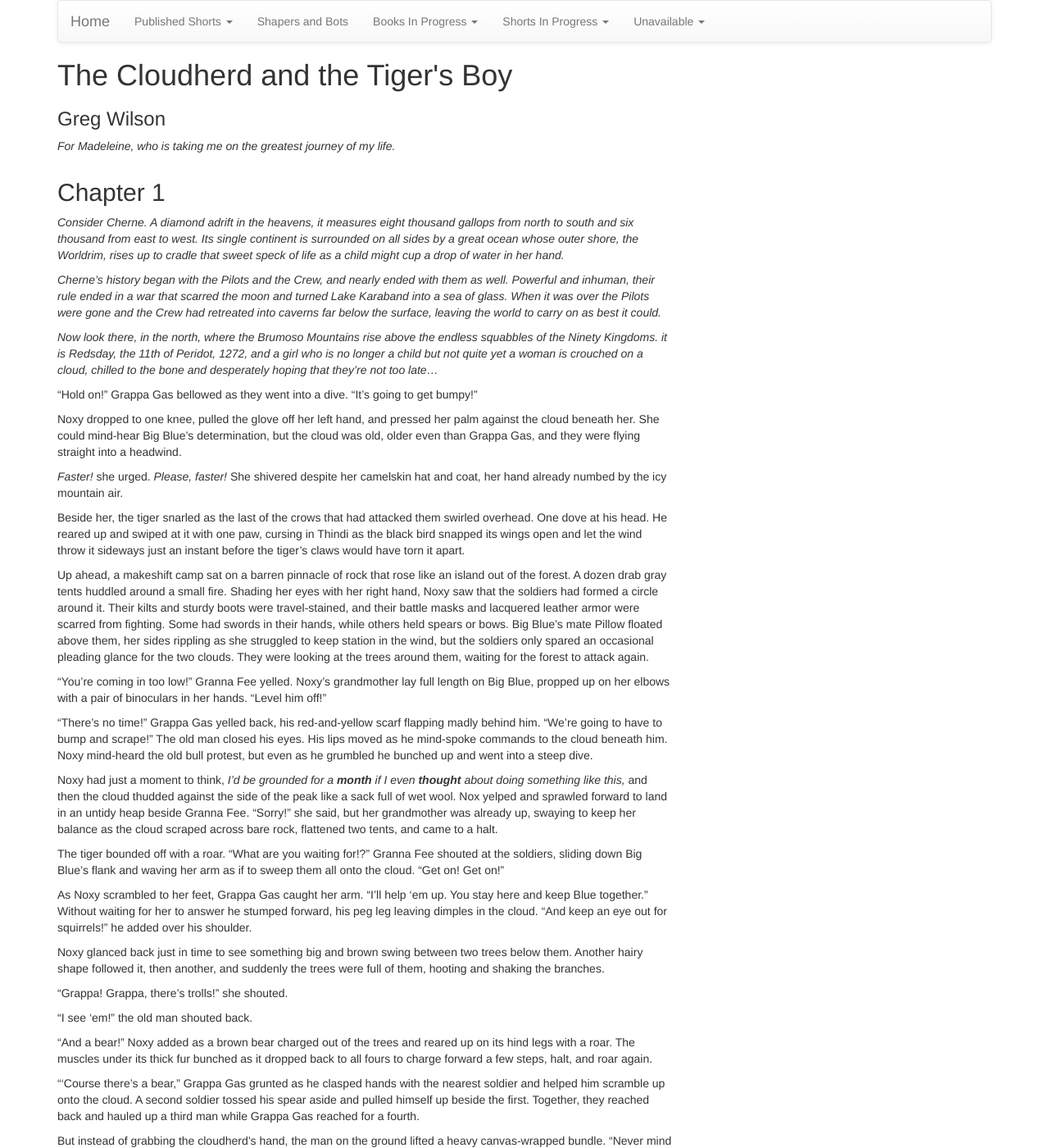
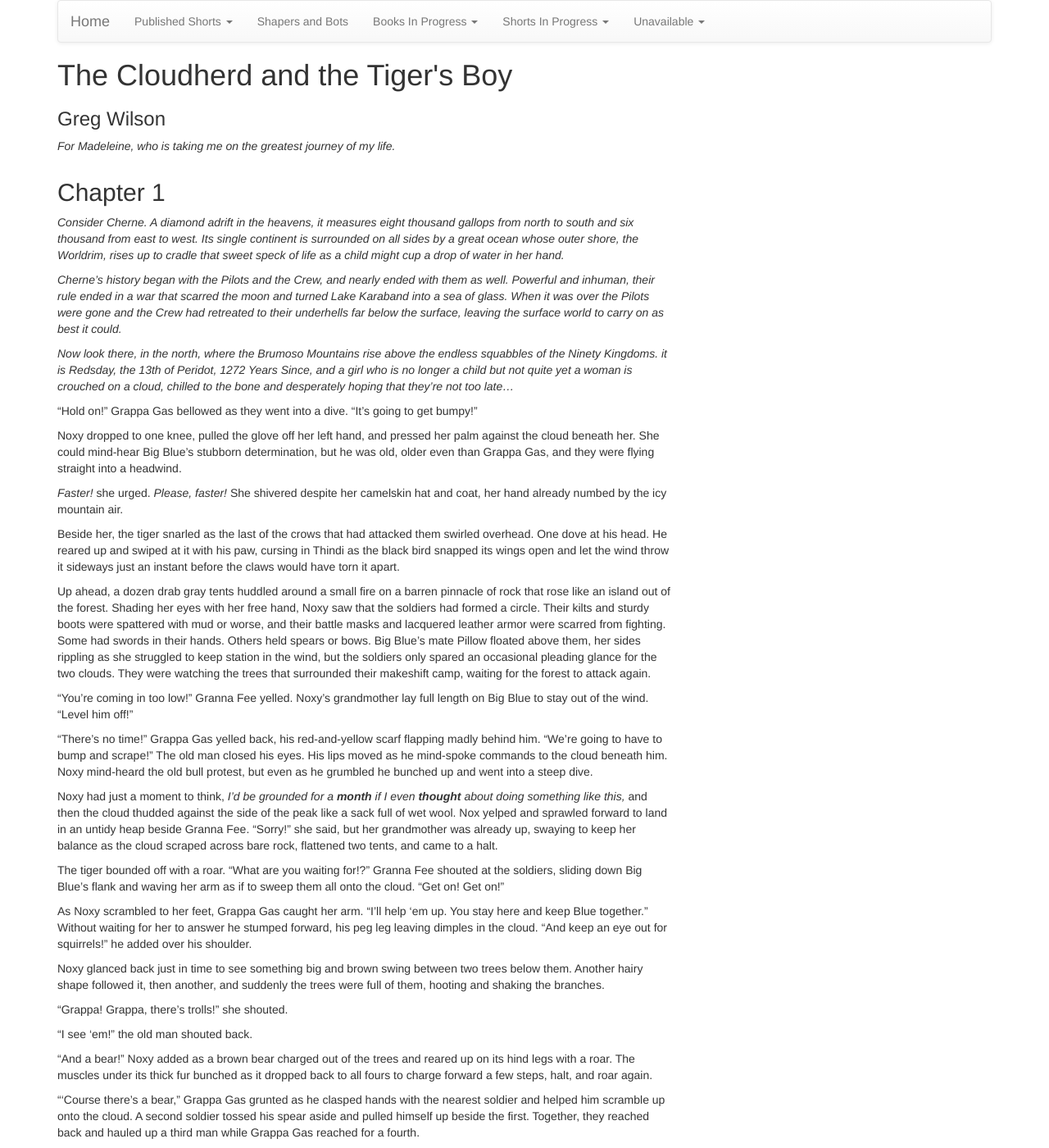
Before and after one commit to gvwilson/sensibleadventures, a Jekyll site: the page built from cloudherd-tigers-boy/cloudherd-tigers-boy.md, in a window 1280 px wide and 1400 px high. Shown: the whole window at 82% size. Built offline with Jekyll 4.4.1, drawn with Linux system fonts in a browser that asks for light colours; nearby versions of some CDN libraries; library files that are not in the unit come from our copies; some of the changed text lies outside the part shown.

Commit message:
Camels not goofs

```diff
--- a/cloudherd-tigers-boy/cloudherd-tigers-boy.md
+++ b/cloudherd-tigers-boy/cloudherd-tigers-boy.md
@@ -17,46 +17,44 @@
 *Cherne's history began with the Pilots and the Crew, and nearly ended with them
 as well.  Powerful and inhuman, their rule ended in a war that scarred the moon
 and turned Lake Karaband into a sea of glass.  When it was over the Pilots were
-gone and the Crew had retreated into caverns far below the surface, leaving the
-world to carry on as best it could.*
+gone and the Crew had retreated to their underhells far below the surface,
+leaving the surface world to carry on as best it could.*
 
 *Now look there, in the north, where the Brumoso Mountains rise above the
-endless squabbles of the Ninety Kingdoms.  it is Redsday, the 11th of Peridot,
-1272, and a girl who is no longer a child but not quite yet a woman is crouched
-on a cloud, chilled to the bone and desperately hoping that they're not too
-late...*
+endless squabbles of the Ninety Kingdoms.  it is Redsday, the 13th of Peridot,
+1272 Years Since, and a girl who is no longer a child but not quite yet a woman
+is crouched on a cloud, chilled to the bone and desperately hoping that they're
+not too late...*
 
 "Hold on!" Grappa Gas bellowed as they went into a dive.  "It's going to get
 bumpy!"
 
 Noxy dropped to one knee, pulled the glove off her left hand, and pressed her
-palm against the cloud beneath her.  She could mind-hear Big Blue's
-determination, but the cloud was old, older even than Grappa Gas, and they were
-flying straight into a headwind.
+palm against the cloud beneath her.  She could mind-hear Big Blue's stubborn
+determination, but he was old, older even than Grappa Gas, and they were flying
+straight into a headwind.
 
 *Faster!* she urged.  *Please, faster!* She shivered despite her camelskin hat
 and coat, her hand already numbed by the icy mountain air.
 
 Beside her, the tiger snarled as the last of the crows that had attacked them
-swirled overhead.  One dove at his head.  He reared up and swiped at it with one
+swirled overhead.  One dove at his head.  He reared up and swiped at it with his
 paw, cursing in Thindi as the black bird snapped its wings open and let the wind
-throw it sideways just an instant before the tiger's claws would have torn it
-apart.
-
-Up ahead, a makeshift camp sat on a barren pinnacle of rock that rose like an
-island out of the forest.  A dozen drab gray tents huddled around a small fire.
-Shading her eyes with her right hand, Noxy saw that the soldiers had formed a
-circle around it.  Their kilts and sturdy boots were travel-stained, and their
-battle masks and lacquered leather armor were scarred from fighting.  Some had
-swords in their hands, while others held spears or bows.  Big Blue's mate Pillow
-floated above them, her sides rippling as she struggled to keep station in the
-wind, but the soldiers only spared an occasional pleading glance for the two
-clouds.  They were looking at the trees around them, waiting for the forest to
-attack again.
+throw it sideways just an instant before the claws would have torn it apart.
+
+Up ahead, a dozen drab gray tents huddled around a small fire on a barren
+pinnacle of rock that rose like an island out of the forest.  Shading her eyes
+with her free hand, Noxy saw that the soldiers had formed a circle.  Their kilts
+and sturdy boots were spattered with mud or worse, and their battle masks and
+lacquered leather armor were scarred from fighting.  Some had swords in their
+hands.  Others held spears or bows.  Big Blue's mate Pillow floated above them,
+her sides rippling as she struggled to keep station in the wind, but the
+soldiers only spared an occasional pleading glance for the two clouds.  They
+were watching the trees that surrounded their makeshift camp, waiting for the
+forest to attack again.
 
 "You're coming in too low!" Granna Fee yelled.  Noxy's grandmother lay full
-length on Big Blue, propped up on her elbows with a pair of binoculars in her
-hands.  "Level him off!"
+length on Big Blue to stay out of the wind.  "Level him off!"
 
 "There's no time!" Grappa Gas yelled back, his red-and-yellow scarf flapping
 madly behind him.  "We're going to have to bump and scrape!"  The old man closed
@@ -3372,13 +3369,13 @@
 
 "Did you and *adda* do it?" Noxy asked, avoiding her mother's question.
 
-Indy scraped the last scraps of dinner into the goofs' bucket off a plate and
-set it on the stack beside their little pottery sink before answering.  "A few
-times.  Then Aft had a fall chasing your *adda* and Gas put his foot down and
-anyway, that's not the point.  Here."  She poured the last of the hot water from
-the kettle into the sink and held out a knotted rag.  "No, don't tell me it's
-not your turn---just be grateful you're not grounded for a week.  I'll see you
-in the morning."
+Indy scraped the last scraps of dinner off a plate into the camels' scrap bucket
+and set the plate on the stack beside their little pottery sink before
+answering.  "A few times.  Then Aft had a fall chasing your *adda* and Gas put
+his foot down and anyway, that's not the point.  Here."  She poured the last of
+the hot water from the kettle into the sink and held out a knotted rag.  "No,
+don't tell me it's not your turn---just be grateful you're not grounded for a
+week.  I'll see you in the morning."
 
 Noxy set the rag on the edge of the sink and started rolling up her sleeves.
 "*Amma*?"
```
Also changed, not shown: other parts of cloudherd-tigers-boy/cloudherd-tigers-boy.md (+56 -57 lines).
